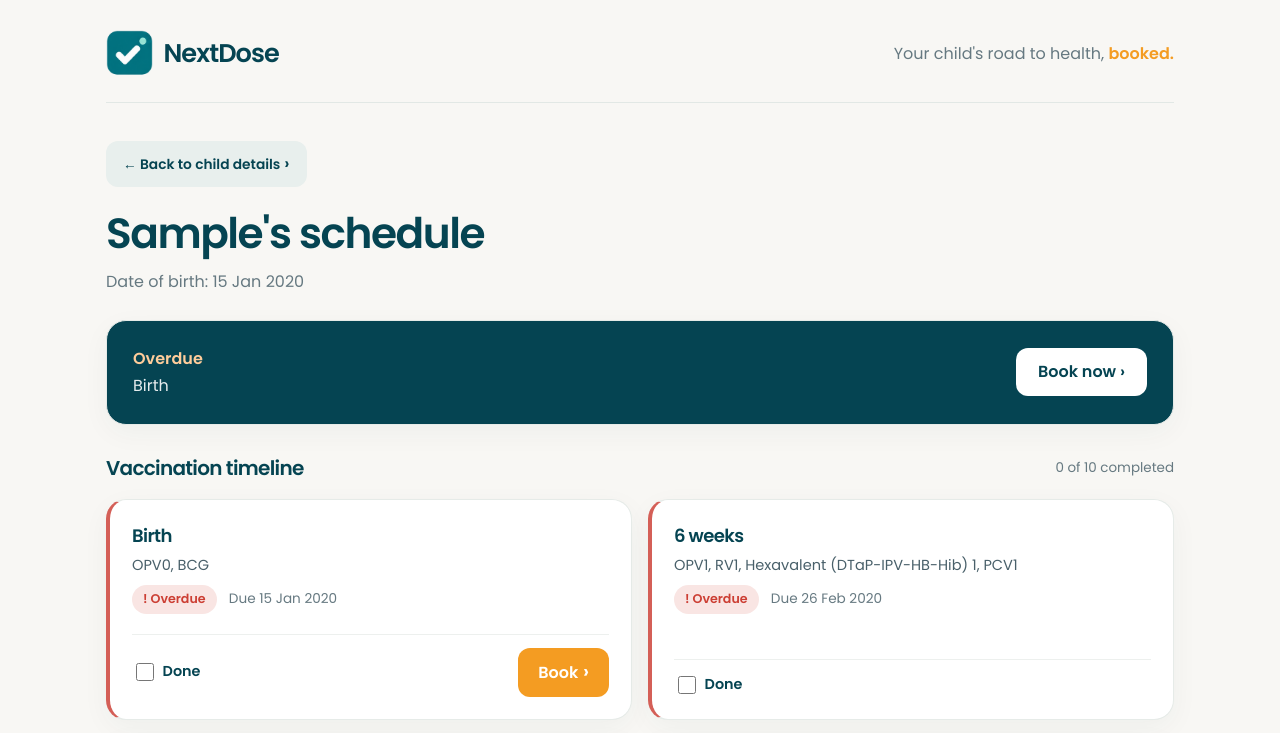
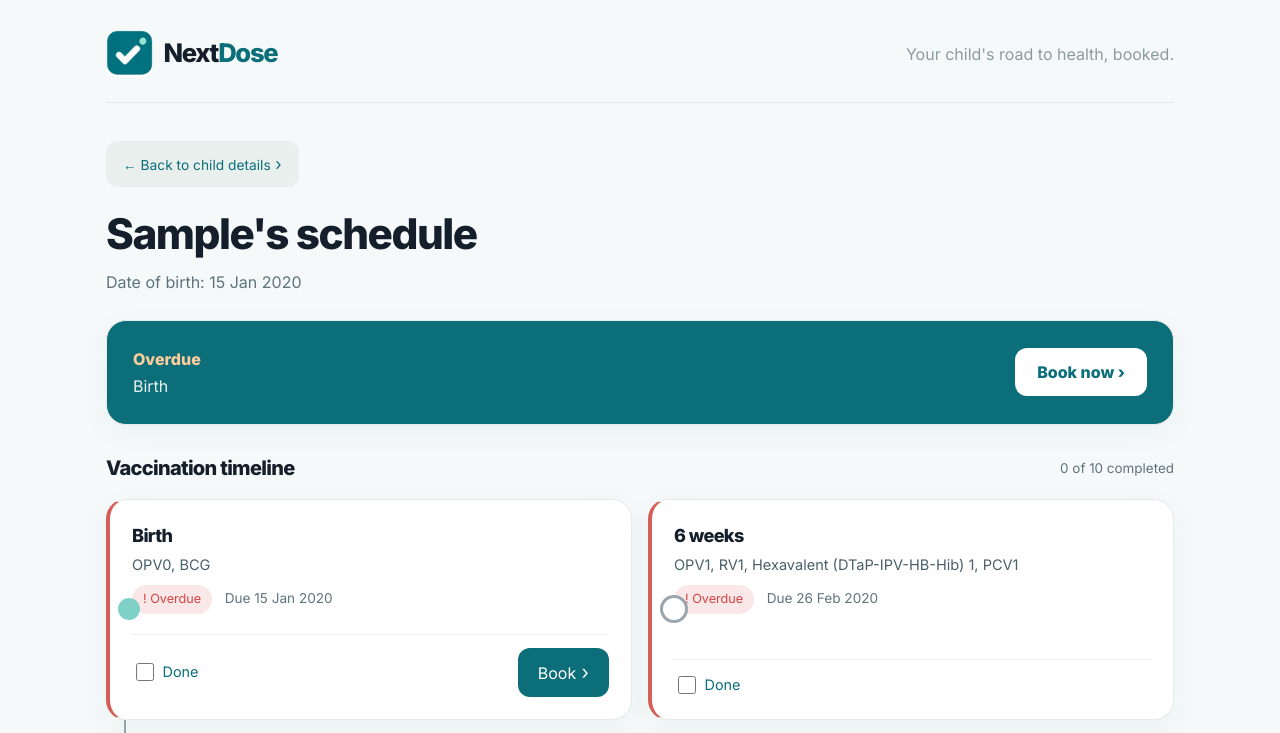
Before and after one commit to Tibule12/NextDose, a plain HTML site: page index.html in a window 1280 px wide. Both pictures are taken after typing "Sample", "2020-01-15" into the empty fields and a click on the button "Show schedule". Shown: the top 733 px of the page. Drawn offline with Linux system fonts and the light colour scheme.

Commit message:
Sync NextDose README and brand refresh, refresh app logo cache

```diff
--- a/index.html
+++ b/index.html
@@ -6,74 +6,83 @@
   <title>NextDose</title>
   <link rel="preconnect" href="https://fonts.googleapis.com">
   <link rel="preconnect" href="https://fonts.gstatic.com" crossorigin>
-  <link href="https://fonts.googleapis.com/css2?family=Poppins:wght@400;600&display=swap" rel="stylesheet">
+  <link href="https://fonts.googleapis.com/css2?family=Inter:wght@400;800&display=swap" rel="stylesheet">
   <style>
     :root {
-      --teal: #054452;
-      --orange: #F49C22;
-      --cream: #FCEFDE;
-      --bg: #FBF6EE;
-      --text: #2F2F2E;
-      --green: #3CA052;
-      --amber: #F0AA21;
-      --red: #CC3F34;
-      --grey: #939598;
-      font: 16px/1.5 'Poppins', system-ui, sans-serif;
+      --teal: #0B6E79;
+      --mint: #7FD1C7;
+      --navy: #141F2B;
+      --bg: #F5F9F9;
+      --white: #FFFFFF;
+      --green: #2E9E6B;
+      --amber: #E9A23B;
+      --red: #D64545;
+      --grey: #9AA5AE;
+      font: 16px/1.5 'Inter', system-ui, sans-serif;
       font-weight: 400;
-      color: var(--text);
+      color: var(--navy);
       background: var(--bg);
     }
     * { box-sizing: border-box; }
     body { margin: 0; padding: 2rem 16px; }
     main { max-width: 420px; margin: auto; }
-    h1, h2, strong { font-weight: 600; }
-    h1, h2 { color: var(--teal); }
+    h1, h2, strong { font-weight: 800; }
+    h1, h2 { color: var(--navy); }
     h1 { margin-top: 0; }
-    header p { margin: .25rem 0 1.5rem; }
-    header p span { color: var(--orange); font-weight: 600; }
+    header p { margin: .25rem 0 1.5rem; color: var(--navy); opacity: .7; }
     .brand { display: flex; align-items: center; gap: .65rem; }
     .brand img { width: 40px; height: 40px; border-radius: 10px; object-fit: cover; }
-    .brand h1 { margin: 0; color: var(--teal); font-size: 1.75rem; }
-    .card, .row, .next-card { background: white; border-radius: 20px; padding: 14px; box-shadow: 0 4px 14px rgba(0,0,0,.06); }
+    .brand h1 { margin: 0; color: var(--navy); font-size: 1.75rem; font-weight: 800; letter-spacing: -.06em; }
+    .brand-dose { color: var(--teal); }
+    .card, .row, .next-card { background: var(--white); border-radius: 16px; padding: 14px; box-shadow: 0 4px 14px rgba(20,31,43,.06); }
     .card { max-width: 100%; }
-    label { display: block; margin: 1rem 0 .35rem; font-weight: 600; }
-    input[type="text"], input[type="date"], select { width: 100%; min-height: 48px; padding: .7rem; border: 1px solid #d8d1c7; border-radius: 12px; background: white; color: var(--text); font: inherit; }
-    button { min-height: 48px; border: 0; border-radius: 999px; padding: .7rem 1.2rem; background: var(--teal); color: white; font: inherit; font-weight: 600; cursor: pointer; }
+    label { display: block; margin: 1rem 0 .35rem; }
+    input[type="text"], input[type="date"], select { width: 100%; min-height: 48px; padding: .7rem; border: 1px solid var(--grey); border-radius: 12px; background: var(--white); color: var(--navy); font: inherit; }
+    button { min-height: 48px; border: 0; border-radius: 999px; padding: .7rem 1.2rem; background: var(--teal); color: white; font: inherit; cursor: pointer; }
     button::after { content: " ›"; font-size: 1.2em; }
     .error { min-height: 1.5em; color: var(--red); }
     .rows { display: grid; gap: 10px; }
-    .row { display: grid; grid-template-columns: 1fr auto; gap: 10px; align-items: center; }
+    .rows { position: relative; }
+    .rows::before { content: ""; position: absolute; z-index: 0; left: 18px; top: 24px; bottom: 24px; width: 2px; background: var(--grey); }
+    .row { position: relative; display: grid; grid-template-columns: 1fr auto; gap: 10px; align-items: center; padding-left: 46px; }
+    .row::before { content: ""; position: absolute; z-index: 1; left: 8px; top: 50%; width: 22px; height: 22px; transform: translateY(-50%); border: 3px solid var(--grey); border-radius: 50%; background: var(--white); }
+    .row:has(.status.done)::before { content: "✓"; display: grid; place-items: center; border: 0; background: var(--teal); color: var(--white); font-size: 14px; font-weight: 800; }
+    .row:has([data-book])::before { border: 0; background: var(--mint); }
     .row h2 { margin: 0; font-size: 1.1rem; }
-    .vaccines { margin: .25rem 0 0; color: var(--text); }
-    .status { display: inline-flex; align-items: center; gap: .35rem; margin-top: .5rem; border-radius: 999px; padding: .2rem .65rem; font-size: .82rem; font-weight: 600; }
-    .status.done { background: #e7f3e8; color: var(--green); }
-    .status.overdue { background: #f9e5e3; color: var(--red); }
-    .status.due { background: #fff1d2; color: var(--amber); }
-    .status.upcoming { background: #ededee; color: var(--grey); }
+    .vaccines { margin: .25rem 0 0; color: var(--navy); }
+    .status { display: inline-flex; align-items: center; gap: .35rem; margin-top: .5rem; border-radius: 999px; padding: .2rem .65rem; font-size: .82rem; }
+    .status.done { background: #e5f4ed; color: var(--green); }
+    .status.overdue { background: #fae7e7; color: var(--red); }
+    .status.due { background: #fbf0df; color: var(--amber); }
+    .status.upcoming { background: #edf0f2; color: var(--grey); }
     .row-actions { display: flex; align-items: center; gap: .75rem; }
     .row-actions label { display: flex; align-items: center; gap: .35rem; margin: 0; white-space: nowrap; }
-    .row-actions button { background: var(--orange); color: white; }
+    .row-actions button { background: var(--teal); color: white; }
     .next-card { display: flex; align-items: center; justify-content: space-between; gap: 10px; margin-bottom: 10px; }
+    .next-card-copy { display: flex; align-items: center; gap: 10px; }
     .next-card p { margin: .2rem 0 0; }
-    .next-headline { color: var(--teal); font-weight: 600; }
+    .next-dot { flex: 0 0 16px; width: 16px; height: 16px; border-radius: 50%; background: var(--mint); }
+    .next-headline { color: var(--navy); font-weight: 800; }
     .next-headline.overdue { color: var(--red); }
-    .book-now { display: inline-flex; align-items: center; min-height: 44px; color: var(--teal); font-weight: 600; text-decoration: none; white-space: nowrap; }
+    .book-now { display: inline-flex; align-items: center; min-height: 44px; color: var(--teal); font-weight: 800; text-decoration: none; white-space: nowrap; }
     .booking-form select { margin-bottom: .3rem; }
     .booking-form .chip-select { height: auto; padding: 0; border: 0; background: transparent; overflow: visible; }
-    .booking-form option { display: block; margin: 4px 0; padding: 8px 14px; border-radius: 999px; background: var(--cream); color: var(--text); }
+    .booking-form option { display: block; margin: 4px 0; padding: 8px 14px; border: 1px solid var(--teal); border-radius: 999px; background: var(--white); color: var(--navy); }
     .booking-form .chip-select option:checked { background: var(--teal); color: white; }
     .confirmation { text-align: center; }
     .confirmation-mark { display: grid; place-items: center; width: 72px; height: 72px; margin: 0 auto 1rem; border-radius: 50%; background: var(--teal); color: white; font-size: 2.5rem; }
     .confirmation h1 { margin-bottom: 1rem; }
     @media (max-width: 520px) { .row { grid-template-columns: 1fr; } .next-card { align-items: flex-start; } }
   </style>
+  <link rel="icon" type="image/png" href="logo.png?v=1b907797">
+  <link rel="apple-touch-icon" href="logo.png?v=1b907797">
   <link rel="stylesheet" href="ndlela-ui.css">
 </head>
 <body>
   <main>
     <header>
-      <div class="brand"><img src="logo.png" alt="NextDose logo"><h1>NextDose</h1></div>
-      <p>Your child's road to health, <span>booked.</span></p>
+      <div class="brand"><img src="logo.png?v=1b907797" alt="NextDose logo"><h1><span>Next</span><span class="brand-dose">Dose</span></h1></div>
+      <p>Your child's road to health, booked.</p>
     </header>
     <section id="app"></section>
   </main>
--- a/ndlela-ui.css
+++ b/ndlela-ui.css
@@ -1,5 +1,5 @@
 
-:root{--teal:#054452;--orange:#f49c22;--bg:#f8f7f4;--muted:#667981}
+:root{--teal:#0B6E79;--orange:#0B6E79;--bg:#F5F9F9;--muted:#60747d}
 *{box-sizing:border-box}
 html{scroll-behavior:smooth}
 body{padding:0!important;margin:0!important;background:var(--bg)!important}
@@ -15,7 +15,7 @@ h1,h2{letter-spacing:-.035em}
 .card{padding:clamp(20px,4vw,38px)!important;max-width:660px!important}
 .rows{display:grid!important;grid-template-columns:repeat(2,minmax(0,1fr));gap:16px!important}
 .row{padding:22px!important;display:flex!important;flex-direction:column;justify-content:space-between;align-items:stretch!important;gap:20px!important;border-left:4px solid #cadcda;min-height:178px}
-.row:has(.status.due){border-left-color:#eea32e}
+.row:has(.status.due){border-left-color:#e9a23b}
 .row:has(.status.overdue){border-left-color:#d45f57}
 .row:has(.status.done){border-left-color:#53a87b}
 .row h2{font-size:1.13rem!important;margin:0 0 6px!important}
@@ -25,18 +25,18 @@ h1,h2{letter-spacing:-.035em}
 .row-actions{display:flex!important;align-items:center;justify-content:space-between;gap:12px;border-top:1px solid #edf0ee;padding-top:13px}
 .row-actions label{font-size:.9rem!important;color:var(--teal)}
 input[type=checkbox]{height:18px;width:18px;accent-color:var(--teal);cursor:pointer}
-.next-card{background:#054452!important;color:white;padding:26px!important;margin:24px 0 28px!important}
+.next-card{background:#0B6E79!important;color:white;padding:26px!important;margin:24px 0 28px!important}
 .next-headline,.next-card p{color:#fff!important}
 .next-card p{opacity:.9}
 .next-headline.overdue{color:#ffcd9b!important}
-.book-now{background:#fff;color:#054452!important;border-radius:12px;padding:12px 22px;text-decoration:none}
+.book-now{background:#fff;color:#0B6E79!important;border-radius:12px;padding:12px 22px;text-decoration:none}
 .book-now:hover{background:#fff2dd}
 button{border-radius:12px!important;min-height:46px;transition:background .15s}
 button:hover{filter:brightness(.94)}
 button:focus-visible,input:focus-visible,select:focus-visible,a:focus-visible{outline:3px solid #efad3d;outline-offset:2px}
 .row-actions button{padding:10px 20px}
 .page-nav{display:flex;justify-content:flex-start;margin:0 0 22px}
-.back-button{background:#e8efed!important;color:#054452!important;padding:10px 17px!important;font-size:.86rem}
+.back-button{background:#e8efed!important;color:#0B6E79!important;padding:10px 17px!important;font-size:.86rem}
 .back-button:hover{background:#dbe7e4!important}
 .list-heading{display:flex;align-items:center;justify-content:space-between;gap:12px;margin:28px 0 16px}
 .list-heading h2{margin:0;font-size:1.25rem}
@@ -62,3 +62,9 @@ input[type=text],input[type=date],select{min-height:50px!important;border:1px so
   .list-heading{align-items:flex-start}
 }
 @media(max-width:390px){.next-card{flex-direction:column;align-items:flex-start!important}.book-now{width:100%;text-align:center}}
+
+/* Brand refresh: keep the new NextDose wordmark and navigation legible. */
+.brand-dose{color:#0B6E79!important}
+.brand h1{color:#141F2B!important;font-weight:800!important;letter-spacing:-.05em}
+.brand img{object-fit:contain;background:#fff}
+header p{color:#60747d!important}
```
Also changed, not shown: 1 other file.
